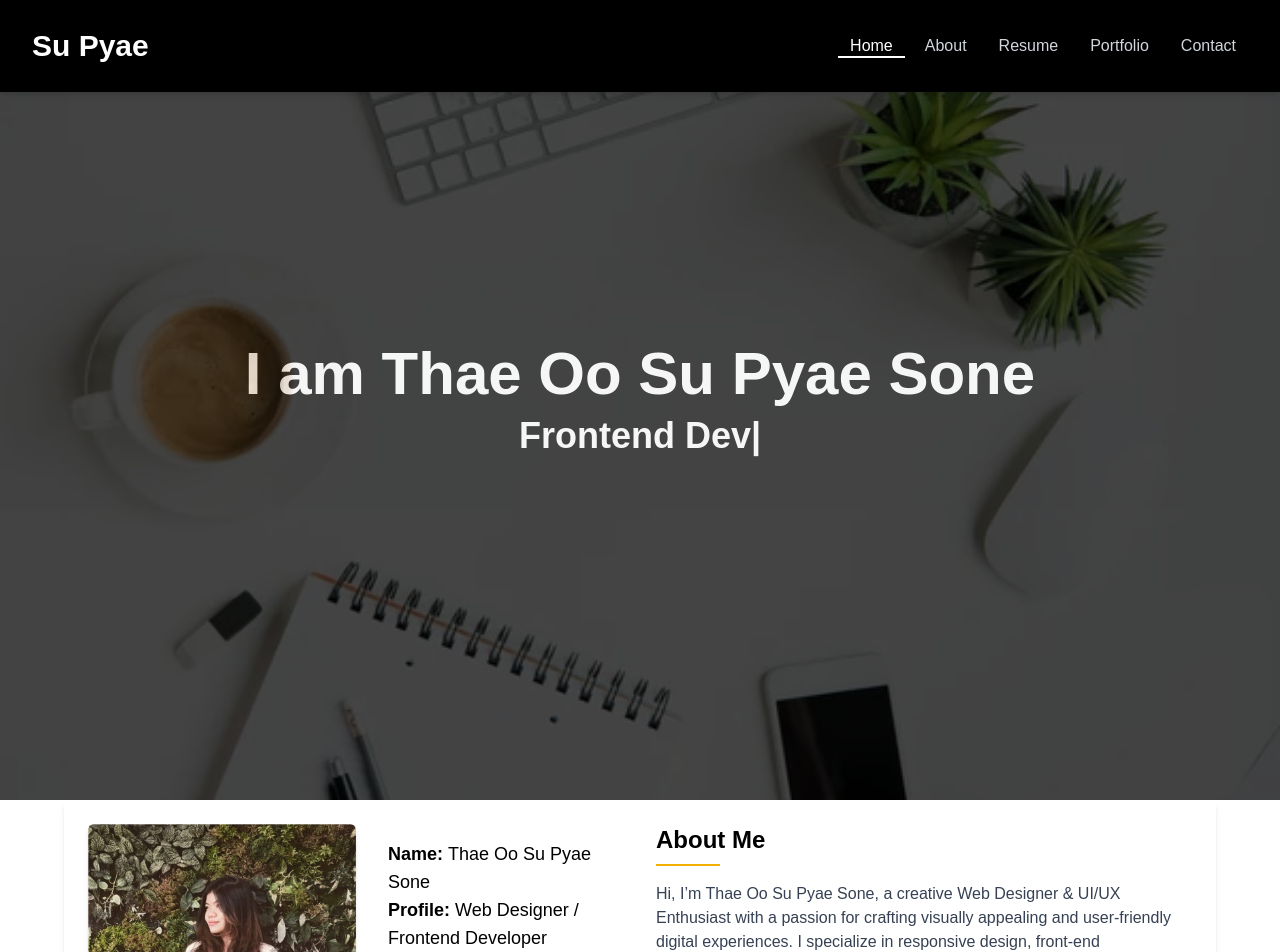
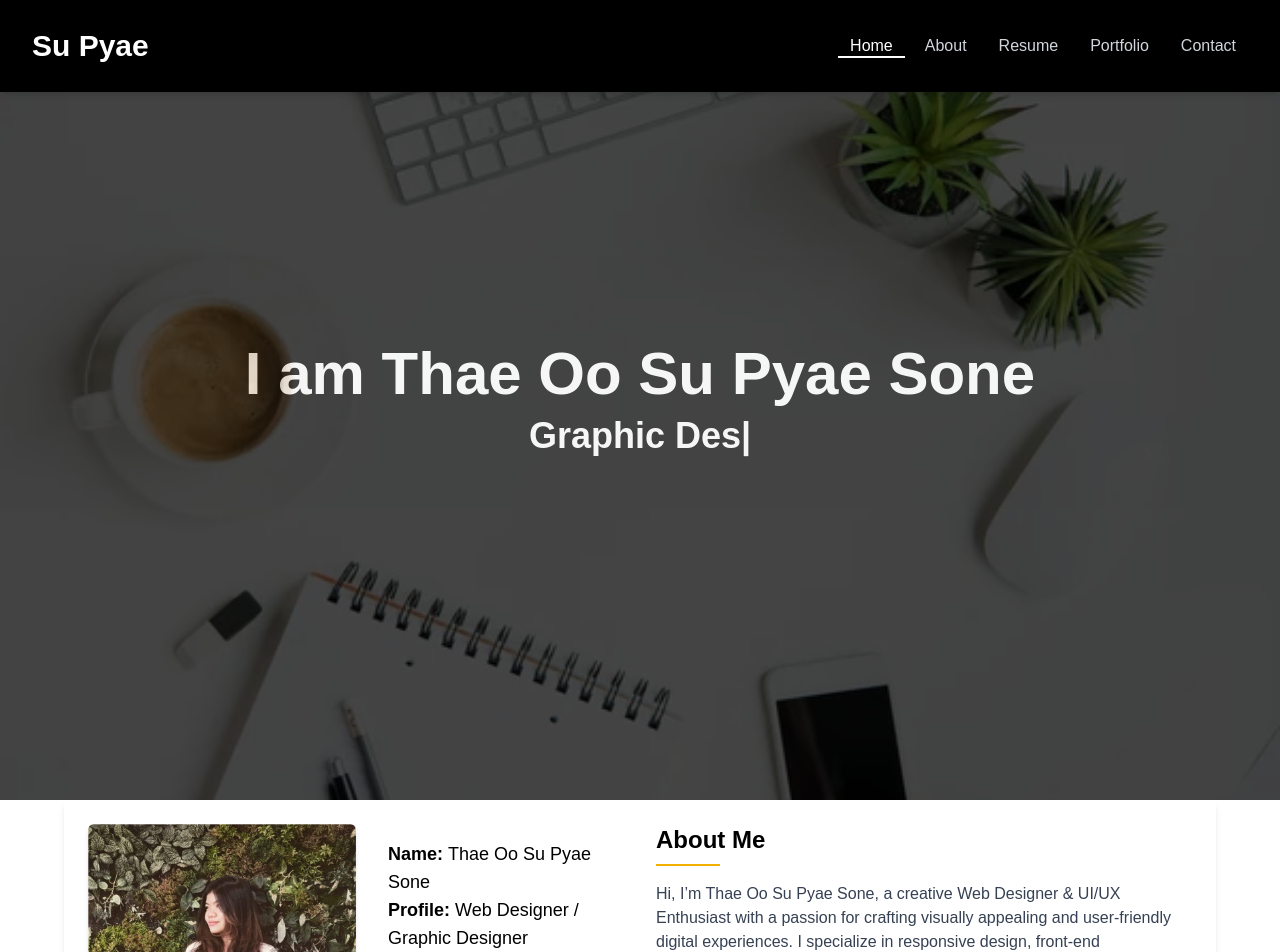
Before and after one commit to SLprogramming/better_portfolio, a React (Vite) app: page / in a window 1280 px wide. Shown: the top 952 px of the page. Built offline with nearby package versions, Linux system fonts and the light colour scheme.

Commit message:
fixed: position name change:

```diff
--- a/src/components/Navbar.jsx
+++ b/src/components/Navbar.jsx
@@ -11,6 +11,11 @@ const Navbar = () => {
         <div className="max-w-7xl mx-auto flex justify-between items-center">
           {/* Logo */}
           <h1 className="text-3xl font-bold">Su Pyae</h1>
+          {/* <img
+          src="/assets/img/supyae_logo.jpg" // Replace with actual image URL
+          alt="Profile"
+          className="w-full md:w-2/3 lg:w-1/2 rounded-md shadow-md"
+        /> */}
 
           {/* Navigation Links */}
           <ul className=" space-x-2 text-md custom-ul">
--- a/src/components/Profile.jsx
+++ b/src/components/Profile.jsx
@@ -16,7 +16,7 @@ const Profile = () => {
 
         <div className="mt-4 ms-4 w-full md:w-full lg:w-1/2">
           <h2 className="text-lg font-semibold">Name: <span className="font-normal">Thae Oo Su Pyae Sone</span></h2>
-          <h2 className="text-lg font-semibold">Profile: <span className="font-normal">Web Designer / Frontend Developer</span></h2>
+          <h2 className="text-lg font-semibold">Profile: <span className="font-normal">Web Designer / Graphic Designer</span></h2>
           <h2 className="text-lg font-semibold">Email: <span className="font-normal">thaeoosupyae@gmail.com</span></h2>
           <h2 className="text-lg font-semibold">Phone: <span className="font-normal">+959 421019280</span></h2>
         </div>
--- a/src/pages/HomeScreen.jsx
+++ b/src/pages/HomeScreen.jsx
@@ -10,7 +10,7 @@ import Footer from "../components/Footer";
 
 const HomeScreen = () => {
   // Typing Animation Texts
-  const roles = ["Web Designer", "Frontend Developer"];
+  const roles = ["Web Designer", " Graphic Designer"];
   const [text, setText] = useState("");
   const [index, setIndex] = useState(0);
   const [charIndex, setCharIndex] = useState(0);
```
Also changed, not shown: public/assets/img/photo_2025-04-03_21-46-32.jpg (added), public/assets/img/supyae_logo.jpg (added).
